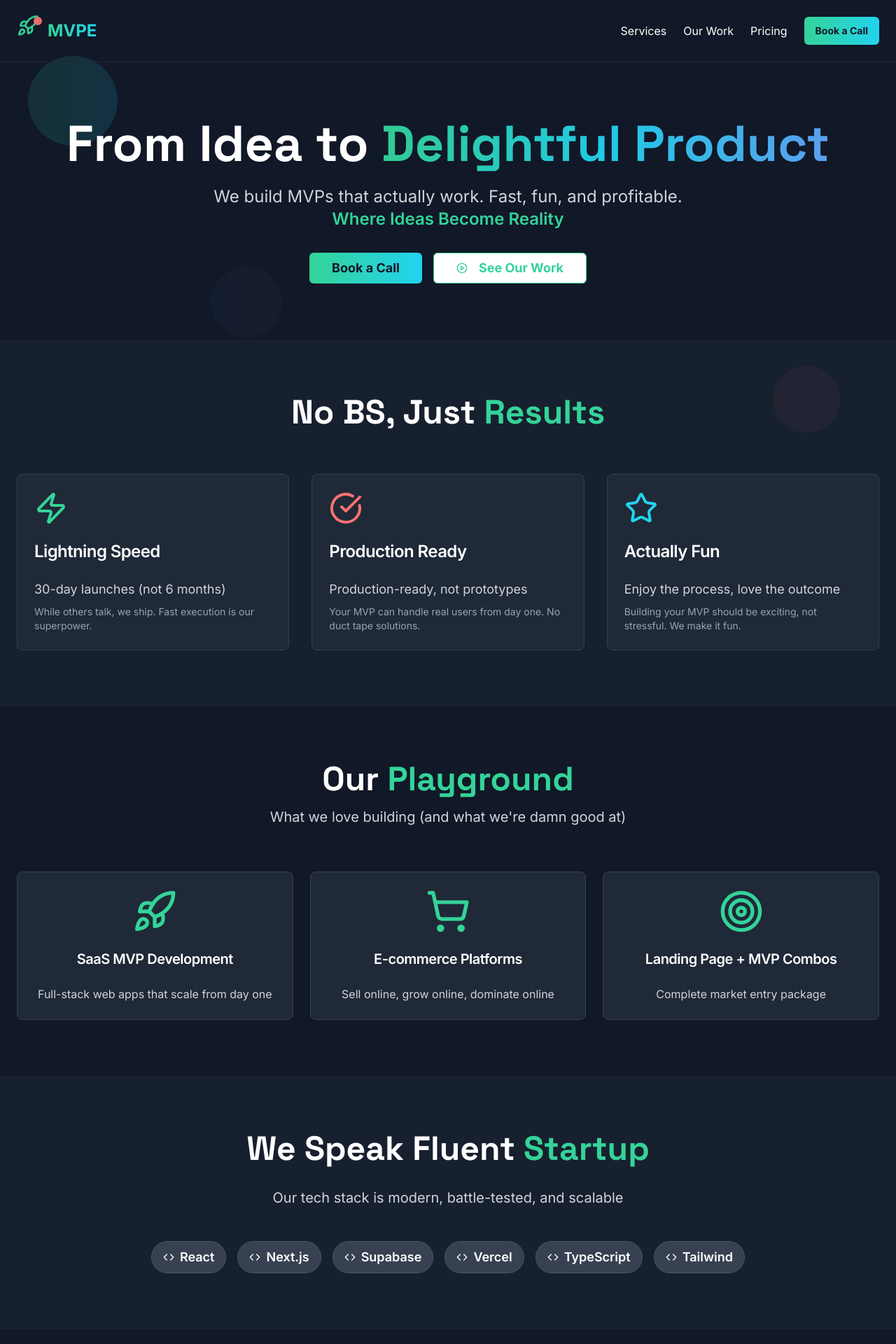
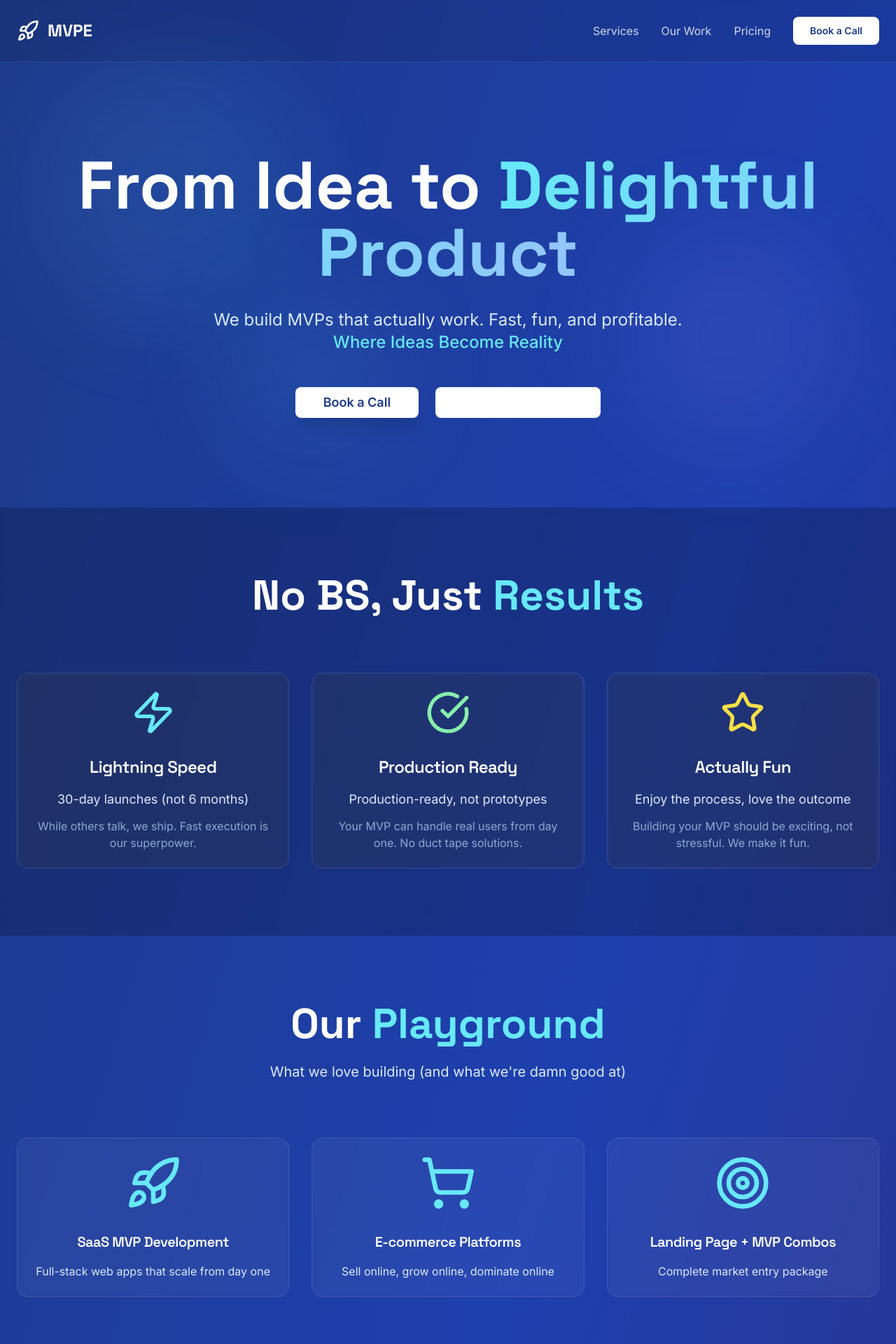
Before and after one commit to fozagtx/mvpee, a React (Vite) app: page / in a window 1280 px wide. Shown: the top 1920 px of the page at 70% size. Built offline with nearby package versions, Linux system fonts and the light colour scheme.

Commit message:
Refactor: Apply visual style from the image
Apply the visual style from the provided image to the landing page, without changing the text content.

```diff
--- a/src/pages/Index.tsx
+++ b/src/pages/Index.tsx
@@ -21,30 +21,29 @@ const Index = () => {
   ];
 
   return (
-    <div className="min-h-screen bg-gray-900 text-white overflow-x-hidden font-sans">
-      {/* Floating Background Elements */}
-      <div className="fixed inset-0 pointer-events-none">
-        <div className="absolute top-20 left-10 w-32 h-32 bg-gradient-to-r from-emerald-400 to-cyan-400 rounded-full opacity-10 animate-pulse"></div>
-        <div className="absolute bottom-40 right-20 w-24 h-24 bg-gradient-to-r from-red-400 to-pink-400 rounded-full opacity-10 animate-bounce"></div>
-        <div className="absolute top-1/2 left-1/4 w-16 h-16 bg-gradient-to-r from-blue-400 to-purple-400 rounded-full opacity-10 animate-ping"></div>
+    <div className="min-h-screen bg-gradient-to-br from-blue-900 via-blue-800 to-indigo-900 text-white overflow-x-hidden font-sans">
+      {/* Subtle Background Elements */}
+      <div className="fixed inset-0 pointer-events-none overflow-hidden">
+        <div className="absolute top-20 left-10 w-96 h-96 bg-gradient-to-r from-blue-400/10 to-cyan-400/10 rounded-full blur-3xl"></div>
+        <div className="absolute bottom-40 right-20 w-80 h-80 bg-gradient-to-r from-indigo-400/10 to-purple-400/10 rounded-full blur-3xl"></div>
+        <div className="absolute top-1/2 left-1/4 w-64 h-64 bg-gradient-to-r from-cyan-400/10 to-blue-400/10 rounded-full blur-3xl"></div>
       </div>
 
       {/* Header */}
-      <header className="relative z-10 p-6 border-b border-gray-800">
+      <header className="relative z-10 p-6 bg-black/10 backdrop-blur-sm border-b border-white/10">
         <div className="max-w-7xl mx-auto flex justify-between items-center">
           <div className="flex items-center space-x-3">
             <div className="relative">
-              <Rocket className="h-8 w-8 text-emerald-400 animate-bounce" />
-              <div className="absolute -top-1 -right-1 w-3 h-3 bg-red-400 rounded-full animate-pulse"></div>
+              <Rocket className="h-8 w-8 text-white" />
             </div>
-            <span className="text-2xl font-bold bg-gradient-to-r from-emerald-400 to-cyan-400 bg-clip-text text-transparent">MVPE</span>
+            <span className="text-2xl font-bold text-white font-space">MVPE</span>
           </div>
-          <div className="hidden md:flex items-center space-x-6">
-            <a href="#services" className="hover:text-emerald-400 transition-colors">Services</a>
-            <a href="#work" className="hover:text-emerald-400 transition-colors">Our Work</a>
-            <a href="#pricing" className="hover:text-emerald-400 transition-colors">Pricing</a>
+          <div className="hidden md:flex items-center space-x-8">
+            <a href="#services" className="text-white/80 hover:text-white transition-colors">Services</a>
+            <a href="#work" className="text-white/80 hover:text-white transition-colors">Our Work</a>
+            <a href="#pricing" className="text-white/80 hover:text-white transition-colors">Pricing</a>
             <Button
-              className="bg-gradient-to-r from-emerald-400 to-cyan-400 text-gray-900 hover:from-emerald-500 hover:to-cyan-500 font-bold"
+              className="bg-white text-blue-900 hover:bg-white/90 font-semibold px-6 py-2 rounded-lg transition-all duration-200"
               onClick={() => window.open('https://cal.com/fawuzanth/mvpee', '_blank')}
             >
               Book a Call
@@ -54,28 +53,32 @@ const Index = () => {
       </header>
 
       {/* Hero Section */}
-      <section className="relative z-10 px-6 py-20">
-        <div className="max-w-7xl mx-auto text-center">
-          <h1 className="text-5xl md:text-7xl font-bold mb-6 leading-tight font-space">
+      <section className="relative z-10 px-6 py-32">
+        <div className="max-w-6xl mx-auto text-center">
+          <h1 className="text-6xl md:text-8xl font-bold mb-8 leading-tight font-space">
             From Idea to{' '}
-            <span className="bg-gradient-to-r from-emerald-400 via-cyan-400 to-blue-400 bg-clip-text text-transparent animate-pulse">
+            <span className="bg-gradient-to-r from-cyan-300 to-blue-300 bg-clip-text text-transparent">
               Delightful Product
             </span>
           </h1>
-          <p className="text-xl md:text-2xl text-gray-300 mb-8 max-w-3xl mx-auto font-inter">
+          <p className="text-xl md:text-2xl text-blue-100 mb-12 max-w-4xl mx-auto font-inter leading-relaxed">
             We build MVPs that actually work. Fast, fun, and profitable.
             <br />
-            <span className="text-emerald-400 font-semibold">Where Ideas Become Reality</span>
+            <span className="text-cyan-300 font-medium">Where Ideas Become Reality</span>
           </p>
-          <div className="flex flex-col sm:flex-row gap-4 justify-center items-center">
+          <div className="flex flex-col sm:flex-row gap-6 justify-center items-center">
             <Button
               size="lg"
-              className="bg-gradient-to-r from-emerald-400 to-cyan-400 text-gray-900 hover:from-emerald-500 hover:to-cyan-500 font-bold text-lg px-8 py-4 transition-all duration-300 hover:scale-105"
+              className="bg-white text-blue-900 hover:bg-blue-50 font-semibold text-lg px-10 py-4 rounded-lg transition-all duration-200 shadow-xl hover:shadow-2xl"
               onClick={() => window.open('https://cal.com/fawuzanth/mvpee', '_blank')}
             >
               Book a Call
             </Button>
-            <Button size="lg" variant="outline" className="border-emerald-400 text-emerald-400 hover:bg-emerald-400/10 font-bold text-lg px-8 py-4">
+            <Button
+              size="lg"
+              variant="outline"
+              className="border-2 border-white/30 text-white hover:bg-white/10 backdrop-blur-sm font-semibold text-lg px-10 py-4 rounded-lg transition-all duration-200"
+            >
               <PlayCircle className="mr-2 h-5 w-5" />
               See Our Work
             </Button>
@@ -84,44 +87,44 @@ const Index = () => {
       </section>
 
       {/* Why Choose MVPE */}
-      <section className="relative z-10 px-6 py-20 bg-gray-800/50">
+      <section className="relative z-10 px-6 py-24 bg-black/20 backdrop-blur-sm">
         <div className="max-w-7xl mx-auto">
-          <div className="text-center mb-16">
-            <h2 className="text-4xl md:text-5xl font-bold mb-4 font-space">
-              No BS, Just <span className="text-emerald-400">Results</span>
+          <div className="text-center mb-20">
+            <h2 className="text-5xl md:text-6xl font-bold mb-6 font-space">
+              No BS, Just <span className="text-cyan-300">Results</span>
             </h2>
           </div>
           <div className="grid md:grid-cols-3 gap-8">
-            <Card className="bg-gray-800 border-gray-700 hover:border-emerald-400/50 transition-all duration-300 hover:scale-105">
-              <CardHeader>
-                <Zap className="h-12 w-12 text-emerald-400 mb-4" />
-                <CardTitle className="text-2xl text-white">Lightning Speed</CardTitle>
+            <Card className="bg-white/5 backdrop-blur-sm border-white/10 hover:bg-white/10 transition-all duration-300 hover:scale-105 rounded-2xl">
+              <CardHeader className="text-center pb-4">
+                <Zap className="h-16 w-16 text-cyan-300 mx-auto mb-6" />
+                <CardTitle className="text-2xl text-white font-space">Lightning Speed</CardTitle>
               </CardHeader>
-              <CardContent>
-                <p className="text-gray-300 text-lg">30-day launches (not 6 months)</p>
-                <p className="text-sm text-gray-400 mt-2">While others talk, we ship. Fast execution is our superpower.</p>
+              <CardContent className="text-center">
+                <p className="text-blue-100 text-lg mb-3">30-day launches (not 6 months)</p>
+                <p className="text-blue-200/70">While others talk, we ship. Fast execution is our superpower.</p>
               </CardContent>
             </Card>
 
-            <Card className="bg-gray-800 border-gray-700 hover:border-red-400/50 transition-all duration-300 hover:scale-105">
-              <CardHeader>
-                <CheckCircle className="h-12 w-12 text-red-400 mb-4" />
-                <CardTitle className="text-2xl text-white">Production Ready</CardTitle>
+            <Card className="bg-white/5 backdrop-blur-sm border-white/10 hover:bg-white/10 transition-all duration-300 hover:scale-105 rounded-2xl">
+              <CardHeader className="text-center pb-4">
+                <CheckCircle className="h-16 w-16 text-green-300 mx-auto mb-6" />
+                <CardTitle className="text-2xl text-white font-space">Production Ready</CardTitle>
               </CardHeader>
-              <CardContent>
-                <p className="text-gray-300 text-lg">Production-ready, not prototypes</p>
-                <p className="text-sm text-gray-400 mt-2">Your MVP can handle real users from day one. No duct tape solutions.</p>
+              <CardContent className="text-center">
+                <p className="text-blue-100 text-lg mb-3">Production-ready, not prototypes</p>
+                <p className="text-blue-200/70">Your MVP can handle real users from day one. No duct tape solutions.</p>
               </CardContent>
             </Card>
 
-            <Card className="bg-gray-800 border-gray-700 hover:border-cyan-400/50 transition-all duration-300 hover:scale-105">
-              <CardHeader>
-                <Star className="h-12 w-12 text-cyan-400 mb-4" />
-                <CardTitle className="text-2xl text-white">Actually Fun</CardTitle>
+            <Card className="bg-white/5 backdrop-blur-sm border-white/10 hover:bg-white/10 transition-all duration-300 hover:scale-105 rounded-2xl">
+              <CardHeader className="text-center pb-4">
+                <Star className="h-16 w-16 text-yellow-300 mx-auto mb-6" />
+                <CardTitle className="text-2xl text-white font-space">Actually Fun</CardTitle>
               </CardHeader>
-              <CardContent>
-                <p className="text-gray-300 text-lg">Enjoy the process, love the outcome</p>
-                <p className="text-sm text-gray-400 mt-2">Building your MVP should be exciting, not stressful. We make it fun.</p>
+              <CardContent className="text-center">
+                <p className="text-blue-100 text-lg mb-3">Enjoy the process, love the outcome</p>
+                <p className="text-blue-200/70">Building your MVP should be exciting, not stressful. We make it fun.</p>
               </CardContent>
             </Card>
           </div>
@@ -129,23 +132,23 @@ const Index = () => {
       </section>
 
       {/* Services */}
-      <section id="services" className="relative z-10 px-6 py-20">
+      <section id="services" className="relative z-10 px-6 py-24">
         <div className="max-w-7xl mx-auto">
-          <div className="text-center mb-16">
-            <h2 className="text-4xl md:text-5xl font-bold mb-4 font-space">
-              Our <span className="text-emerald-400">Playground</span>
+          <div className="text-center mb-20">
+            <h2 className="text-5xl md:text-6xl font-bold mb-6 font-space">
+              Our <span className="text-cyan-300">Playground</span>
             </h2>
-            <p className="text-xl text-gray-300">What we love building (and what we're damn good at)</p>
+            <p className="text-xl text-blue-100">What we love building (and what we're damn good at)</p>
           </div>
-          <div className="grid md:grid-cols-3 gap-6">
+          <div className="grid md:grid-cols-3 gap-8">
             {services.map((service, index) => (
-              <Card key={index} className="bg-gray-800 border-gray-700 hover:border-emerald-400/50 transition-all duration-300 hover:scale-105 cursor-pointer group">
-                <CardHeader className="text-center">
-                  <service.icon className="h-16 w-16 text-emerald-400 mx-auto mb-4 group-hover:animate-bounce" />
-                  <CardTitle className="text-xl text-white">{service.title}</CardTitle>
+              <Card key={index} className="bg-white/5 backdrop-blur-sm border-white/10 hover:bg-white/10 transition-all duration-300 hover:scale-105 cursor-pointer group rounded-2xl">
+                <CardHeader className="text-center pb-4">
+                  <service.icon className="h-20 w-20 text-cyan-300 mx-auto mb-6 group-hover:scale-110 transition-transform duration-300" />
+                  <CardTitle className="text-xl text-white font-space">{service.title}</CardTitle>
                 </CardHeader>
-                <CardContent>
-                  <p className="text-gray-300 text-center">{service.description}</p>
+                <CardContent className="text-center">
+                  <p className="text-blue-100">{service.description}</p>
                 </CardContent>
               </Card>
             ))}
@@ -154,16 +157,16 @@ const Index = () => {
       </section>
 
       {/* Tech Stack */}
-      <section className="relative z-10 px-6 py-20 bg-gray-800/50">
+      <section className="relative z-10 px-6 py-24 bg-black/20 backdrop-blur-sm">
         <div className="max-w-7xl mx-auto text-center">
-          <h2 className="text-4xl md:text-5xl font-bold mb-8 font-space">
-            We Speak Fluent <span className="text-emerald-400">Startup</span>
+          <h2 className="text-5xl md:text-6xl font-bold mb-8 font-space">
+            We Speak Fluent <span className="text-cyan-300">Startup</span>
           </h2>
-          <p className="text-xl text-gray-300 mb-12">Our tech stack is modern, battle-tested, and scalable</p>
-          <div className="flex flex-wrap justify-center gap-4">
+          <p className="text-xl text-blue-100 mb-16">Our tech stack is modern, battle-tested, and scalable</p>
+          <div className="flex flex-wrap justify-center gap-6">
             {techStack.map((tech, index) => (
-              <Badge key={index} className="bg-gray-700 text-white border-gray-600 hover:border-emerald-400 hover:bg-emerald-400/10 transition-all duration-300 text-lg px-4 py-2">
-                <Code className="h-4 w-4 mr-2" />
+              <Badge key={index} className="bg-white/10 backdrop-blur-sm text-white border-white/20 hover:bg-white/20 transition-all duration-300 text-lg px-6 py-3 rounded-xl">
+                <Code className="h-5 w-5 mr-3" />
                 {tech}
               </Badge>
             ))}
@@ -172,42 +175,42 @@ const Index = () => {
       </section>
 
       {/* Pricing */}
-      <section id="pricing" className="relative z-10 px-6 py-20">
+      <section id="pricing" className="relative z-10 px-6 py-24">
         <div className="max-w-4xl mx-auto text-center">
-          <h2 className="text-4xl md:text-5xl font-bold mb-8 font-space">
-            Starting from <span className="text-emerald-400">$6K</span>
+          <h2 className="text-5xl md:text-6xl font-bold mb-8 font-space">
+            Starting from <span className="text-cyan-300">$6K</span>
           </h2>
-          <p className="text-xl text-gray-300 mb-12">
+          <p className="text-xl text-blue-100 mb-16">
             No hidden fees, no BS. Just clear, honest pricing for production-ready MVPs.
           </p>
           <Button
             size="lg"
-            className="bg-gradient-to-r from-emerald-400 to-cyan-400 text-gray-900 hover:from-emerald-500 hover:to-cyan-500 font-bold text-lg px-8 py-4"
+            className="bg-white text-blue-900 hover:bg-blue-50 font-semibold text-lg px-10 py-4 rounded-lg transition-all duration-200 shadow-xl hover:shadow-2xl"
             onClick={() => window.open('https://cal.com/fawuzanth/mvpee', '_blank')}
           >
-            <Calendar className="mr-2 h-5 w-5" />
+            <Calendar className="mr-3 h-5 w-5" />
             Get Custom Quote
           </Button>
         </div>
       </section>
 
       {/* FAQ */}
-      <section className="relative z-10 px-6 py-20 bg-gray-800/50">
+      <section className="relative z-10 px-6 py-24 bg-black/20 backdrop-blur-sm">
         <div className="max-w-4xl mx-auto">
-          <div className="text-center mb-16">
-            <h2 className="text-4xl md:text-5xl font-bold mb-4 font-space">
-              The <span className="text-emerald-400">Real Talk</span>
+          <div className="text-center mb-20">
+            <h2 className="text-5xl md:text-6xl font-bold mb-6 font-space">
+              The <span className="text-cyan-300">Real Talk</span>
             </h2>
-            <p className="text-xl text-gray-300">Honest answers to your burning questions</p>
+            <p className="text-xl text-blue-100">Honest answers to your burning questions</p>
           </div>
           <div className="space-y-6">
             {faqs.map((faq, index) => (
-              <Card key={index} className="bg-gray-800 border-gray-700 hover:border-emerald-400/50 transition-all duration-300">
+              <Card key={index} className="bg-white/5 backdrop-blur-sm border-white/10 hover:bg-white/10 transition-all duration-300 rounded-2xl">
                 <CardHeader>
-                  <CardTitle className="text-xl text-white">{faq.q}</CardTitle>
+                  <CardTitle className="text-xl text-white font-space">{faq.q}</CardTitle>
                 </CardHeader>
                 <CardContent>
-                  <p className="text-gray-300">{faq.a}</p>
+                  <p className="text-blue-100">{faq.a}</p>
                 </CardContent>
               </Card>
             ))}
@@ -216,25 +219,29 @@ const Index = () => {
       </section>
 
       {/* CTA Section */}
-      <section className="relative z-10 px-6 py-20 bg-gradient-to-r from-emerald-400/10 to-cyan-400/10">
+      <section className="relative z-10 px-6 py-24 bg-gradient-to-r from-blue-600/20 to-cyan-600/20 backdrop-blur-sm">
         <div className="max-w-4xl mx-auto text-center">
-          <h2 className="text-4xl md:text-5xl font-bold mb-6 font-space">
-            Ready to Start Your <span className="text-emerald-400">Legend?</span>
+          <h2 className="text-5xl md:text-6xl font-bold mb-8 font-space">
+            Ready to Start Your <span className="text-cyan-300">Legend?</span>
           </h2>
-          <p className="text-xl text-gray-300 mb-8">
+          <p className="text-xl text-blue-100 mb-12">
             Don't let your idea die in a notes app. Let's build something amazing together.
           </p>
-          <div className="flex flex-col sm:flex-row gap-4 justify-center">
+          <div className="flex flex-col sm:flex-row gap-6 justify-center">
             <Button
               size="lg"
-              className="bg-gradient-to-r from-emerald-400 to-cyan-400 text-gray-900 hover:from-emerald-500 hover:to-cyan-500 font-bold text-lg px-8 py-4"
+              className="bg-white text-blue-900 hover:bg-blue-50 font-semibold text-lg px-10 py-4 rounded-lg transition-all duration-200 shadow-xl hover:shadow-2xl"
               onClick={() => window.open('https://cal.com/fawuzanth/mvpee', '_blank')}
             >
-              <Calendar className="mr-2 h-5 w-5" />
+              <Calendar className="mr-3 h-5 w-5" />
               Book a Call
             </Button>
-            <Button size="lg" variant="outline" className="border-emerald-400 text-emerald-400 hover:bg-emerald-400/10 font-bold text-lg px-8 py-4">
-              <MessageCircle className="mr-2 h-5 w-5" />
+            <Button
+              size="lg"
+              variant="outline"
+              className="border-2 border-white/30 text-white hover:bg-white/10 backdrop-blur-sm font-semibold text-lg px-10 py-4 rounded-lg transition-all duration-200"
+            >
+              <MessageCircle className="mr-3 h-5 w-5" />
               Tell Us Your Idea
             </Button>
           </div>
@@ -242,14 +249,14 @@ const Index = () => {
       </section>
 
       {/* Footer */}
-      <footer className="relative z-10 px-6 py-12 bg-gray-900 border-t border-gray-800">
+      <footer className="relative z-10 px-6 py-16 bg-black/30 backdrop-blur-sm border-t border-white/10">
         <div className="max-w-7xl mx-auto text-center">
           <div className="flex items-center justify-center space-x-3 mb-6">
-            <Rocket className="h-6 w-6 text-emerald-400" />
-            <span className="text-xl font-bold text-white">MVPE</span>
+            <Rocket className="h-6 w-6 text-white" />
+            <span className="text-xl font-bold text-white font-space">MVPE</span>
           </div>
-          <p className="text-gray-400 mb-4">Made with love and lots of coffee</p>
-          <p className="text-gray-500 text-sm">MVPE - Making startup dreams come true since 2024</p>
+          <p className="text-blue-200 mb-4">Made with love and lots of coffee</p>
+          <p className="text-blue-300/70 text-sm">MVPE - Making startup dreams come true since 2024</p>
         </div>
       </footer>
     </div>
```
